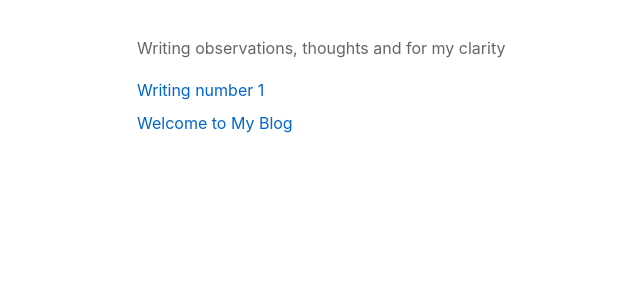
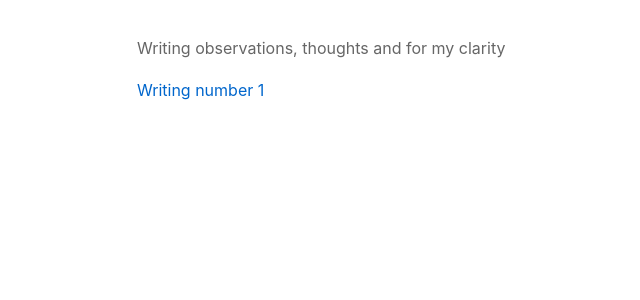
Before and after one commit to harshatba/tbash.github.io, a Jekyll site: the page built from index.md, in a window 1280 px wide. Shown: the top 300 px of the page, without its empty margins (103-743 px from the left). Built offline with Jekyll 4.4.1, drawn with Linux system fonts in a browser that asks for light colours.

Commit message:
Final updates to layouts and menu configuration

```diff
--- a/_data/menu.yml
+++ b/_data/menu.yml
@@ -1,5 +1,3 @@
 entries:
   - title: Writing number 1
     url: /writing-number-1/
-  - title: Welcome to My Blog
-    url: /welcome/
```
Also changed, not shown: _layouts/default.html (line endings or trailing spaces), _layouts/post.html (line endings or trailing spaces), assets/css/main.scss (line endings or trailing spaces).
